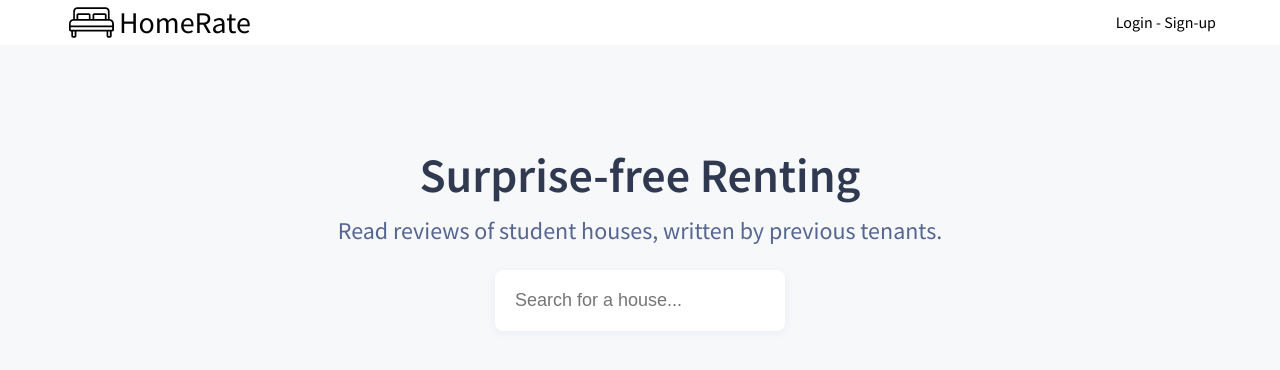
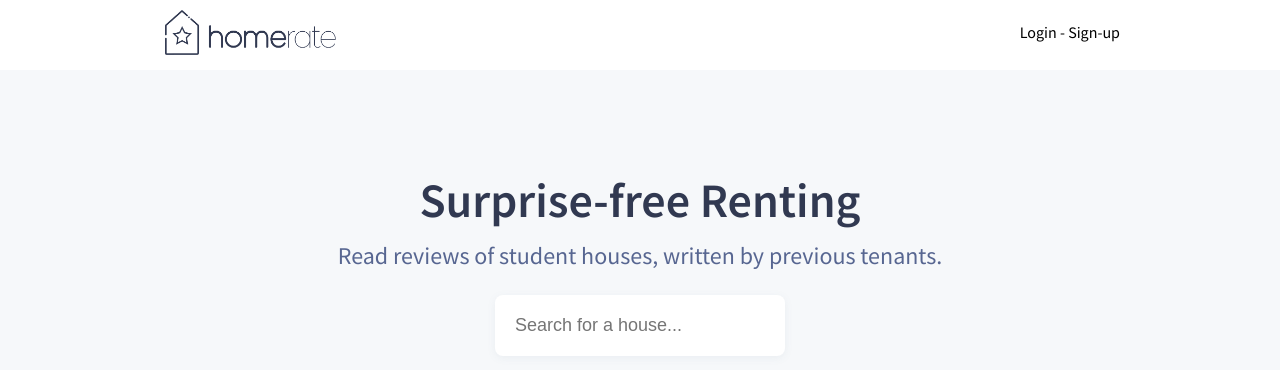
Before and after one commit to HomeRateDev/HomeRate, a Django app: page / in a window 1280 px wide. Shown: the top 370 px of the page. Run offline with Django 3.2, Linux system fonts and the light colour scheme; data that the repository does not hold is empty; style sheets or scripts are compiled from the project's sources; parts of the project's set-up code (start-up, migrations or seed data) failed here and were passed over; some libraries are stand-ins or nearby versions.

Commit message:
Add logo to top bar

```diff
--- a/homerate/homepage/templates/homepage/base.html
+++ b/homerate/homepage/templates/homepage/base.html
@@ -11,8 +11,8 @@
 </head>
 <body>
     <div class="topBar">
-        <img class="topBarLogo" src="{% static 'img/bed.svg' %}">
-        <a class="topBarName" href="/">HomeRate</a>
+        <div class="container">
+            <a href="/"><img class="topBarLogo" src="{% static 'img/logo.png' %}"></a>
             <div class="topBarUser">
                 {% if user.is_authenticated %}
                 <a href="{% url 'profile' %}"> Hi, {{ user.first_name }} </a>
@@ -25,6 +25,7 @@
                 {% endif %}
             </div>
         </div>
+    </div>
     <div class="content">
         {% block content %}
         {% endblock %}
--- a/homerate/reviews/static/css/base.scss
+++ b/homerate/reviews/static/css/base.scss
@@ -45,30 +45,9 @@ ul {
 }
 
 .topBar {
+  height: 50px;
+  padding: 10px 0;
   background: #fff;
-  height: 45px;
-  margin: 0;
-  padding-left: 5%;
-  padding-right: 5%;
-  overflow: hidden;
-  text-align: left;
-  vertical-align: middle;
-  line-height: 45px;
-  font-size: 30px;
-}
-
-a.topBarName {
-  color: black;
-  text-decoration: none;
-
-  &:visited {
-    color: black;
-    text-decoration: none;
-  }
-
-  &:hover {
-    background: #4279d1;
-  }
 }
 
 .topBarUser {
```
Also changed, not shown: homerate/reviews/static/img/logo.png (added). Lines whose indentation alone changed are shown as unchanged.
